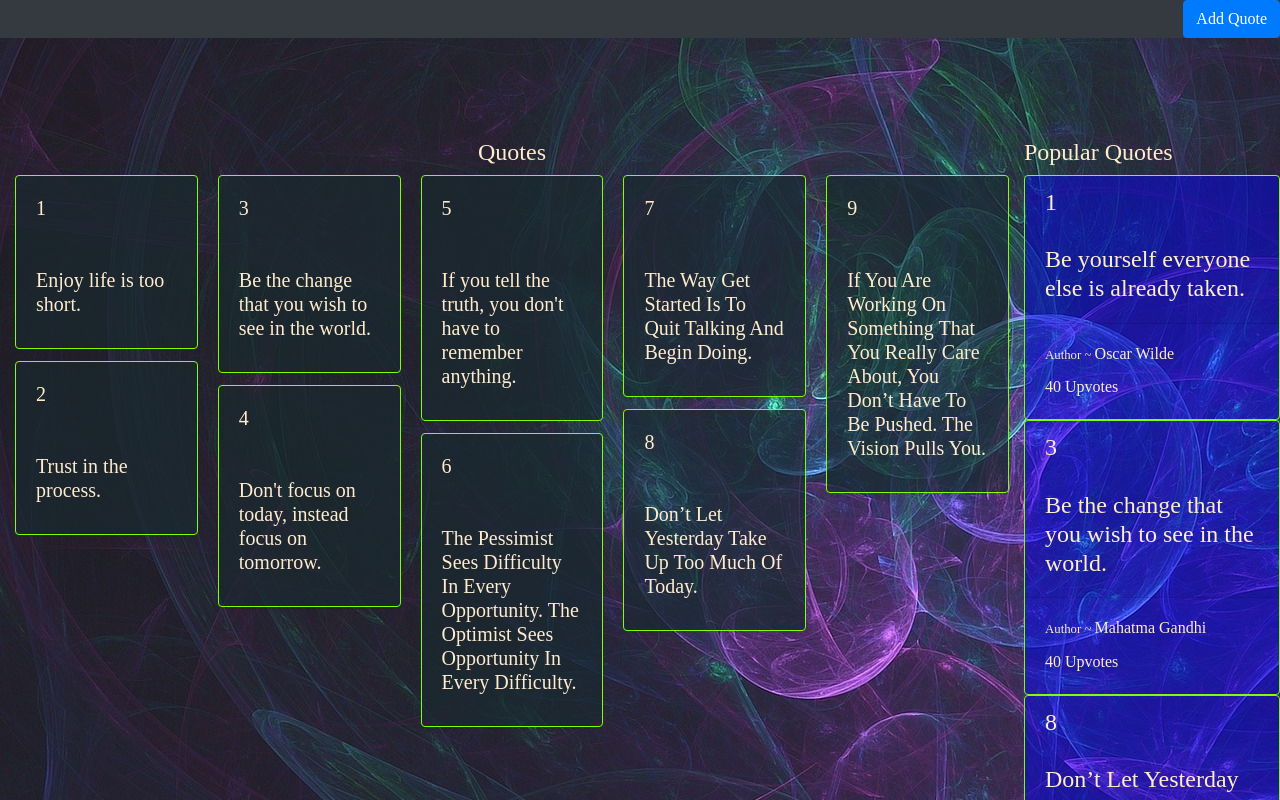
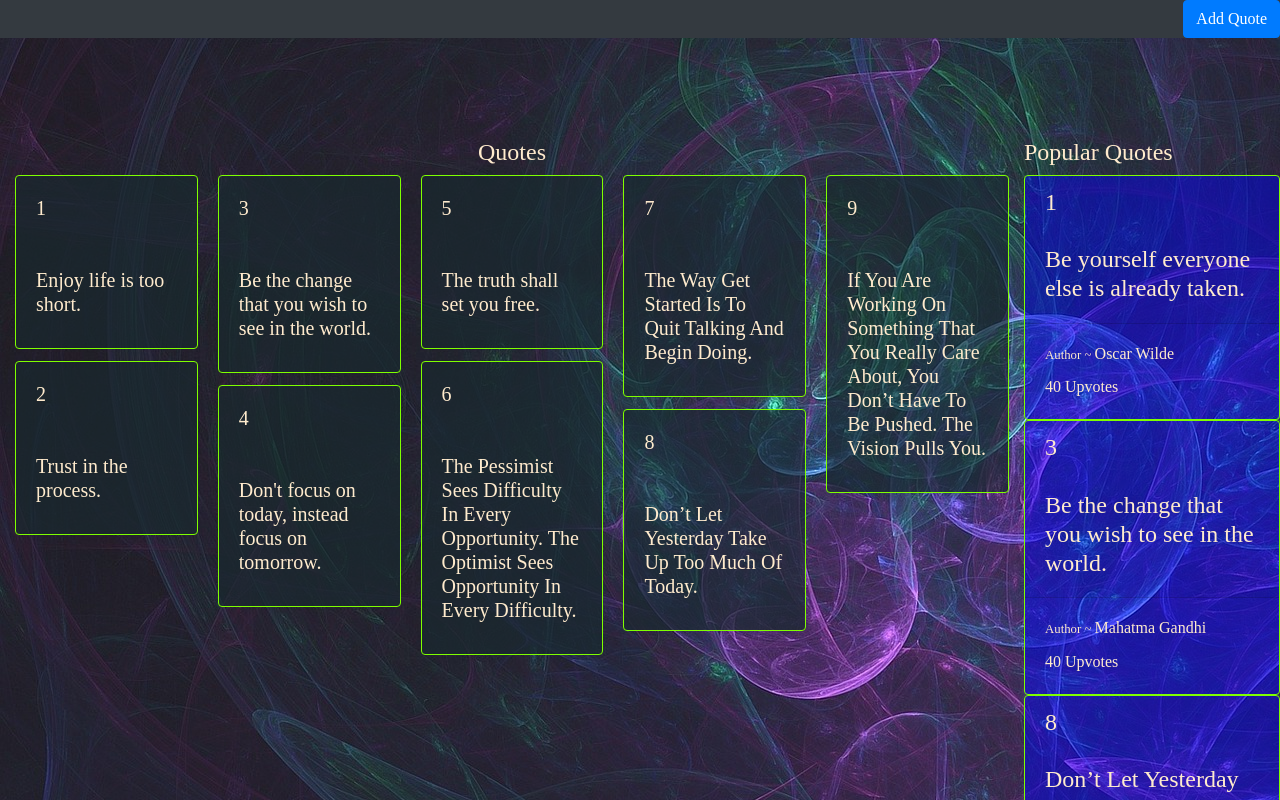
Before and after one commit to Thuotracy/angularquotes, an Angular app: page / in a window 1280 px wide. Shown: the top 800 px of the page. Built offline with nearby package versions, Linux system fonts and the light colour scheme; a web font is replaced by a local one.

Commit message:
added fourth quote

```diff
--- a/src/app/quote/quote.component.ts
+++ b/src/app/quote/quote.component.ts
@@ -14,7 +14,7 @@ export class QuoteComponent implements OnInit {
     new Quote(2,new Date(2019,10,28),"Winnie","Ajode Lucky","Trust in the process.",20,60,false),
     new Quote(3,new Date(2020,1,26),"Peris","Ng'endo Borot","Be the change that you wish to see in the world.",40,10,false),
     new Quote(4,new Date(2018,2,28),"Yvonne","Naomie Atieno","Don't focus on today, instead focus on tomorrow.",20,60,false),
-    new Quote(5,new Date(2019,2,28),"Lucy","Mark Twain","If you tell the truth, you don't have to remember anything.",20,5,false),
+    new Quote(5,new Date(2019,2,28),"Lucy","Polly Mlati","The truth shall set you free.",20,5,false),
     new Quote(6,new Date(2020,1,28),"Violet","Winston Churchill","The Pessimist Sees Difficulty In Every Opportunity. The Optimist Sees Opportunity In Every Difficulty.",5,5,false),
     new Quote(7,new Date(2019,10,28),"Margaret","Walt Disney","The Way Get Started Is To Quit Talking And Begin Doing.",10,5,false),
     new Quote(8,new Date(2019,11,28),"Lillian","Will Rogers","Don’t Let Yesterday Take Up Too Much Of Today.",40,50,false),
```
